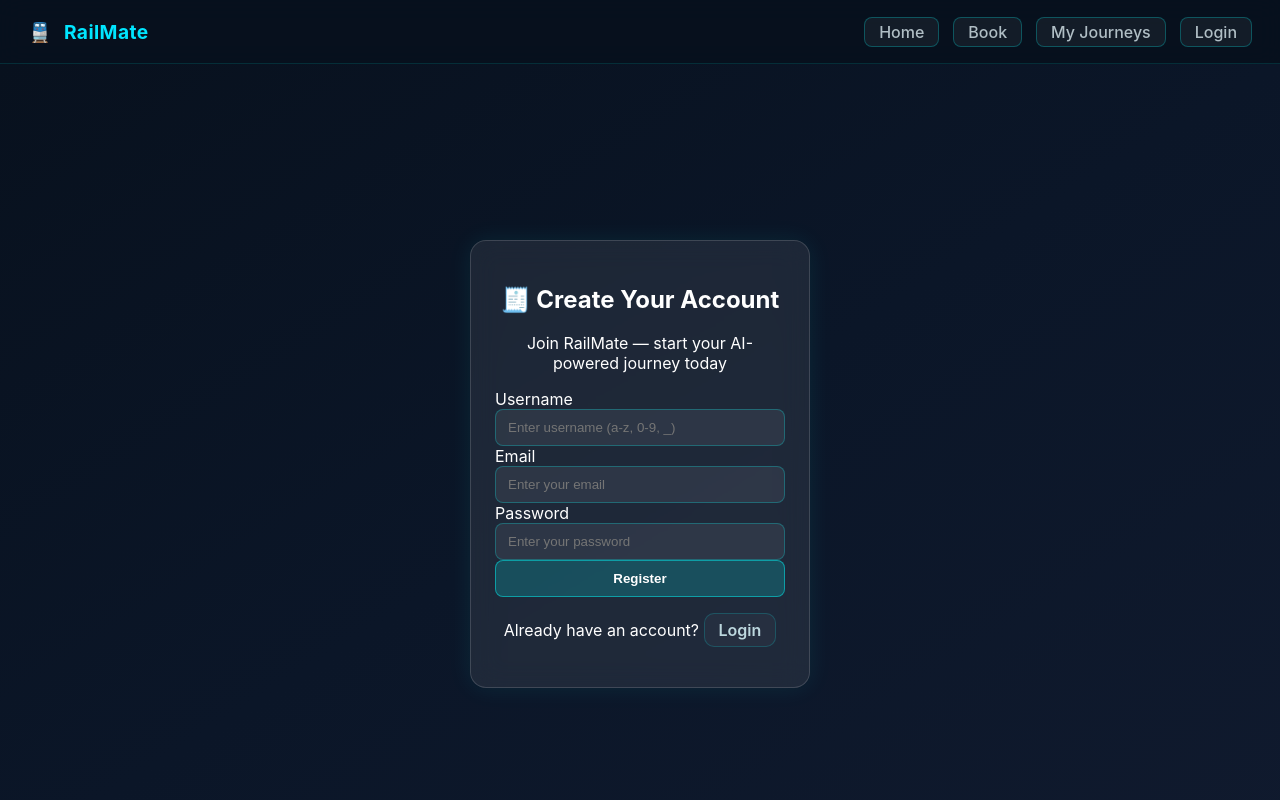
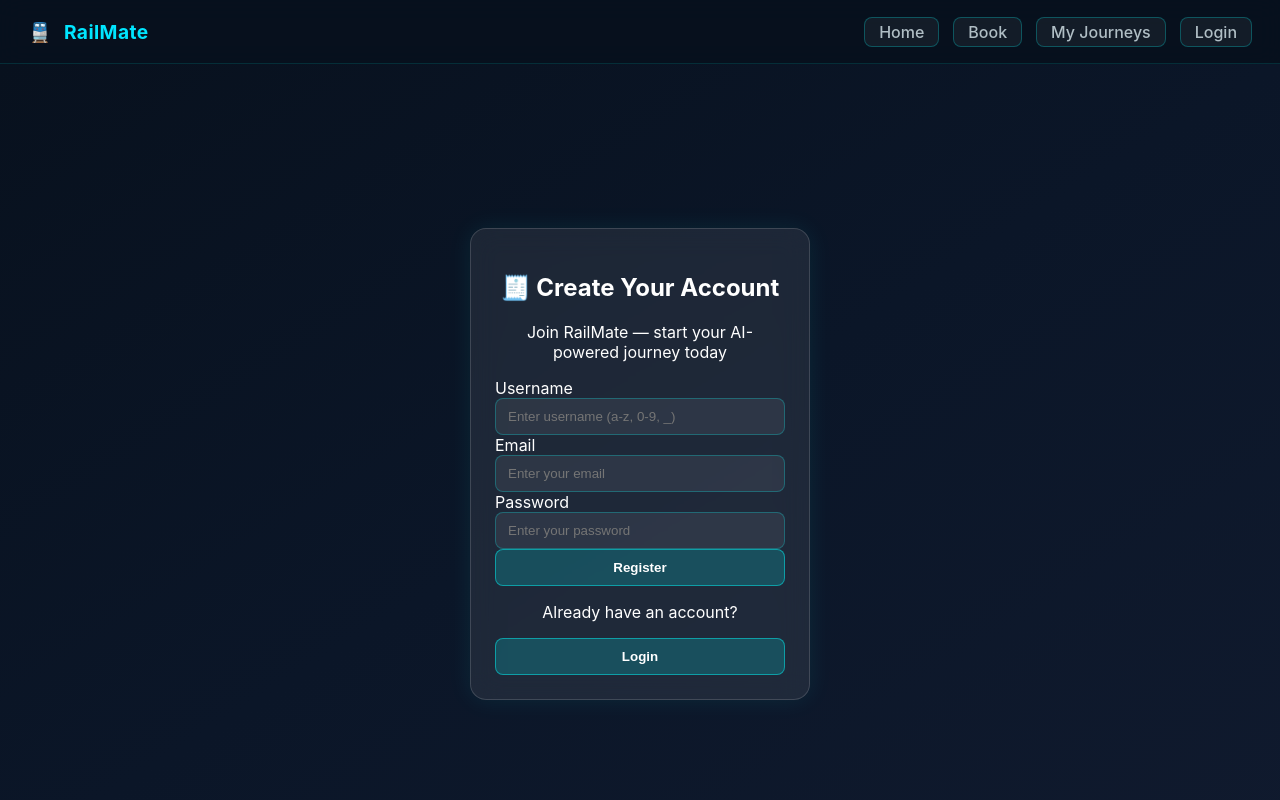
Before and after one commit to PINUMALLASAITEJA/RailMate-Backend, a React (Vite) app in the folder frontend/: page /register in a window 1280 px wide. Shown: the top 800 px of the page. Built offline with nearby package versions, Linux system fonts and the light colour scheme.

Commit message:
registerbutton

```diff
--- a/frontend/src/pages/Register.jsx
+++ b/frontend/src/pages/Register.jsx
@@ -117,13 +117,16 @@ const Register = () => {
           </p>
         )}
 
-        <p className="text-gray-400 text-xs mt-5">
-          Already have an account?{" "}
-          <Link to="/login" className="nav-btn">
-  Login
-</Link>
+       <div className="mt-5 text-center">
+  <p className="text-gray-400 text-xs mb-2">Already have an account?</p>
 
-        </p>
+  <Link to="/login" className="block">
+    <button className="btn-glow w-full py-2 text-sm font-semibold">
+      Login
+    </button>
+  </Link>
+</div>
+
       </motion.div>
     </section>
   );
```
